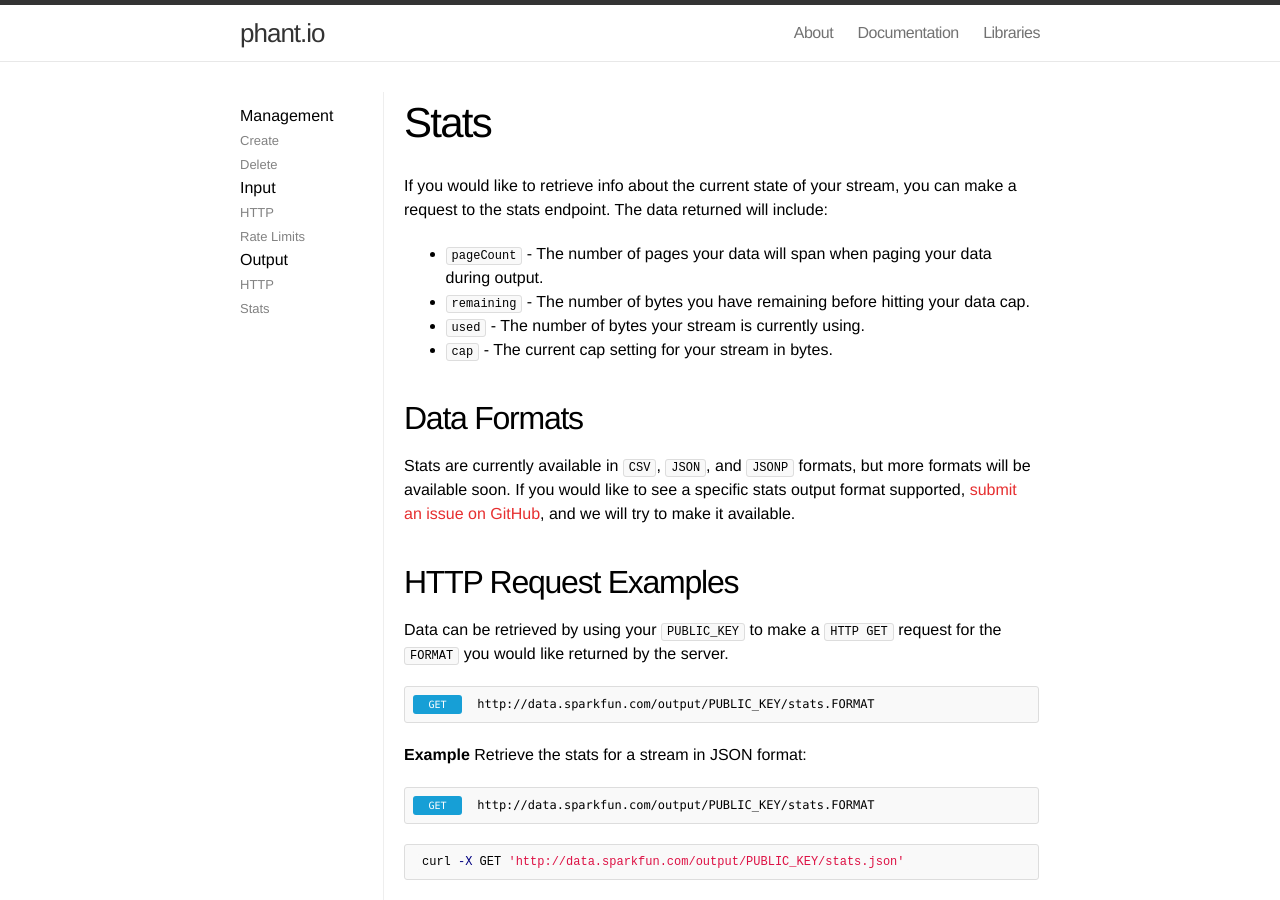
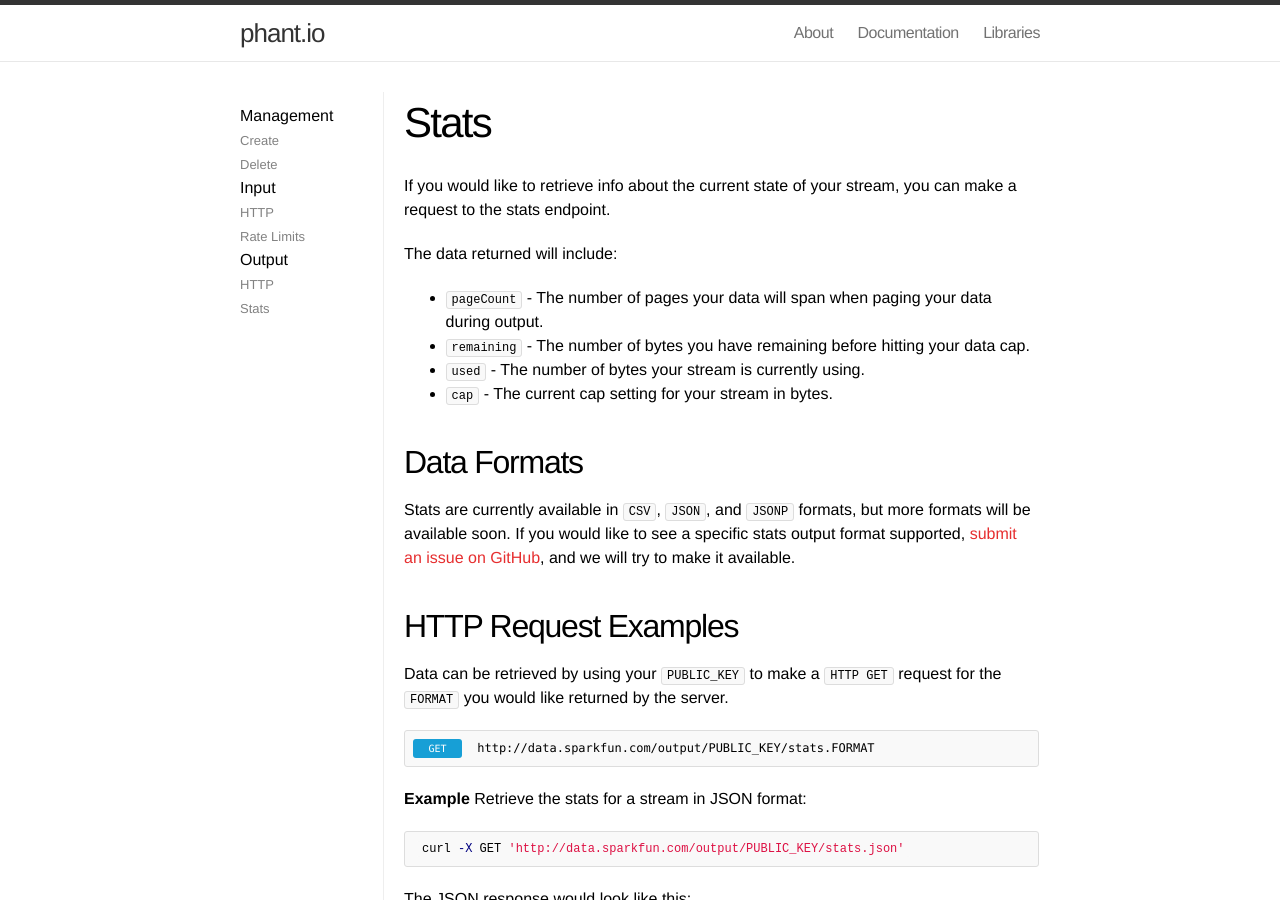
Before and after one commit to sparkfun/phant-docs, a Jekyll site: the page built from docs/output/stats.md, in a window 1280 px wide and 900 px high. Built offline with Jekyll 4.4.1, drawn with Linux system fonts in a browser that asks for light colours.

Commit message:
small tweaks to stats and output docs

```diff
--- a/docs/output/stats.md
+++ b/docs/output/stats.md
@@ -5,8 +5,9 @@ docs: Output
 order: 2
 ---
 
-If you would like to retrieve info about the current state of your stream, you can make a request to the stats endpoint.  The
-data returned will include:
+If you would like to retrieve info about the current state of your stream, you can make a request to the stats endpoint.
+
+The data returned will include:
 
 * `pageCount` - The number of pages your data will span when paging your data during output.
 * `remaining` - The number of bytes you have remaining before hitting your data cap.
@@ -28,11 +29,6 @@ returned by the server.
 </div>
 
 **Example** Retrieve the stats for a stream in JSON format:
-
-<div class="url">
-  <span class="method GET">GET</span>
-  http://data.sparkfun.com/output/PUBLIC_KEY/stats.FORMAT
-</div>
 
 {% highlight bash %}
 curl -X GET 'http://data.sparkfun.com/output/PUBLIC_KEY/stats.json'
```
Also changed, not shown: docs/output/http.md (+1 -1 lines).
